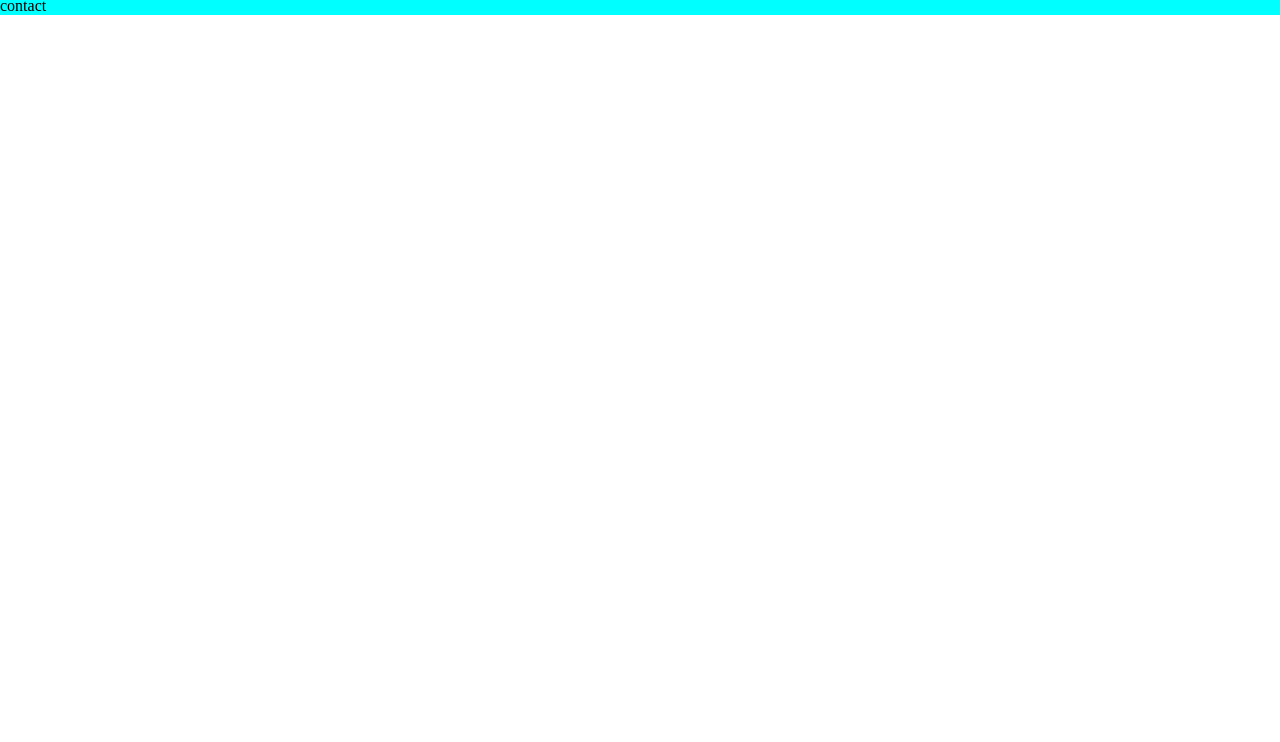
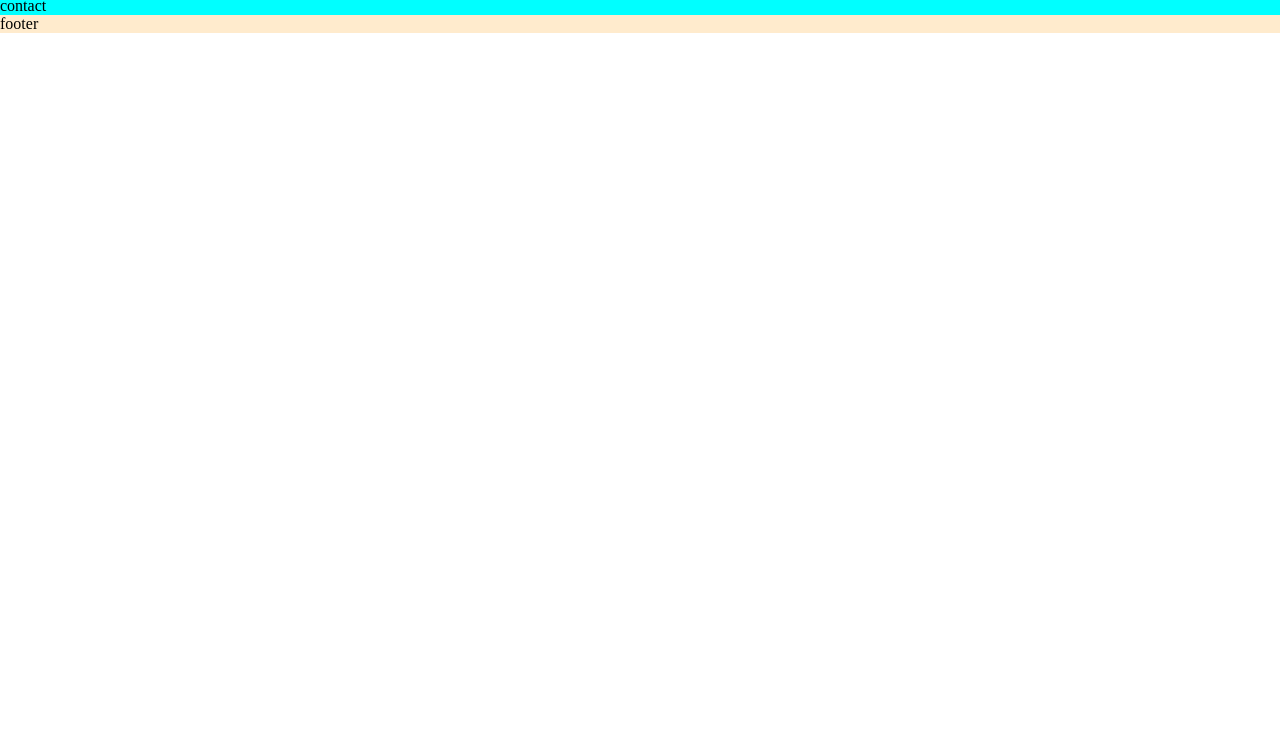
Before and after one commit to somutochukwu-offie/version-one, a plain HTML site: page index.html in a window 1280 px wide. Shown: the part 58-800 px from the top of the page. Drawn offline with Linux system fonts and the light colour scheme.

Commit message:
feat: Add footer

```diff
--- a/index.css
+++ b/index.css
@@ -13,3 +13,6 @@
  .contact {
     background-color: aqua;
  }
+ footer {
+   background-color: blanchedalmond;
+ }
--- a/index.html
+++ b/index.html
@@ -19,5 +19,9 @@
     <section class="contact">
         contact
     </section>
+
+    <footer>
+        footer
+    </footer>
 </body>
 </html>
```
